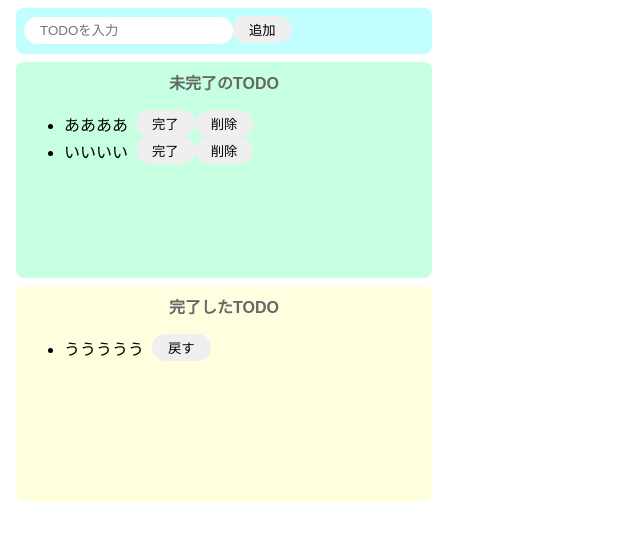
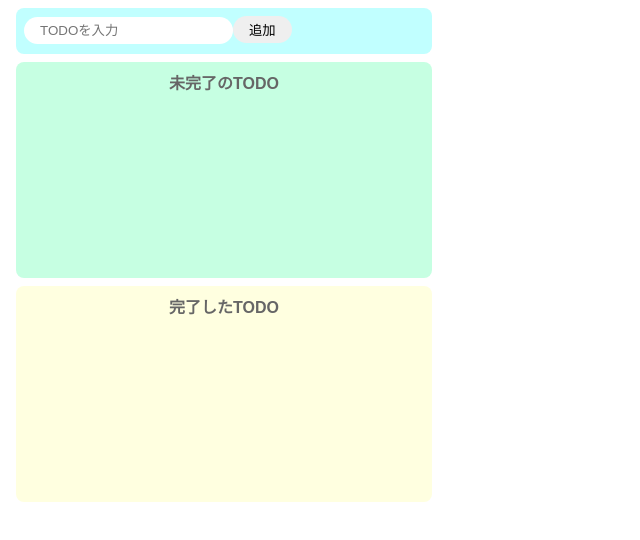
Before and after one commit to soar1219/todo-react, a React (Create React App) app: page / in a window 1280 px wide. Shown: the top 540 px of the page, without its empty margins (0-640 px from the left). Built offline with nearby package versions, Linux system fonts and the light colour scheme.

Commit message:
todoアプリの完成

```diff
--- a/src/App.jsx
+++ b/src/App.jsx
@@ -3,8 +3,8 @@ import "./style.css";
 
 export const App = () => {
   const [todoText, setTodoText] = useState("");
-  const [imcompleateTodos, setImcompleateTodos] = useState(["ああああ","いいいい"]);
-  const [compleateTodos, setCompleateTodos] = useState(["ううううう"]);
+  const [imcompleateTodos, setImcompleateTodos] = useState([]);
+  const [compleateTodos, setCompleateTodos] = useState([]);
 
   const onChangeTodoText = (e) => {
     setTodoText(e.target.value);
@@ -33,6 +33,16 @@ export const App = () => {
     setCompleateTodos(newCompleateTodos);
   };
 
+  const onClickBack = (index) => {
+    const newCompleateTodos = [...compleateTodos];
+    newCompleateTodos.splice(index, 1);
+
+    const newIncompleateTodos = [...imcompleateTodos, compleateTodos[index]];
+
+    setCompleateTodos(newCompleateTodos);
+    setImcompleateTodos(newIncompleateTodos);
+  }
+
 
   return (
     <>
@@ -58,11 +68,11 @@ export const App = () => {
       <div className='complete_area'>
         <p className='title'>完了したTODO</p>
         <ul>
-          {compleateTodos.map((todo) => {
+          {compleateTodos.map((todo, index) => {
             return(
               <div key={todo} className='list_row'>
                 <li>{todo}</li>
-                <button>戻す</button>
+                <button onClick={() => onClickBack(index)}>戻す</button>
               </div>
             )
           })}
```
